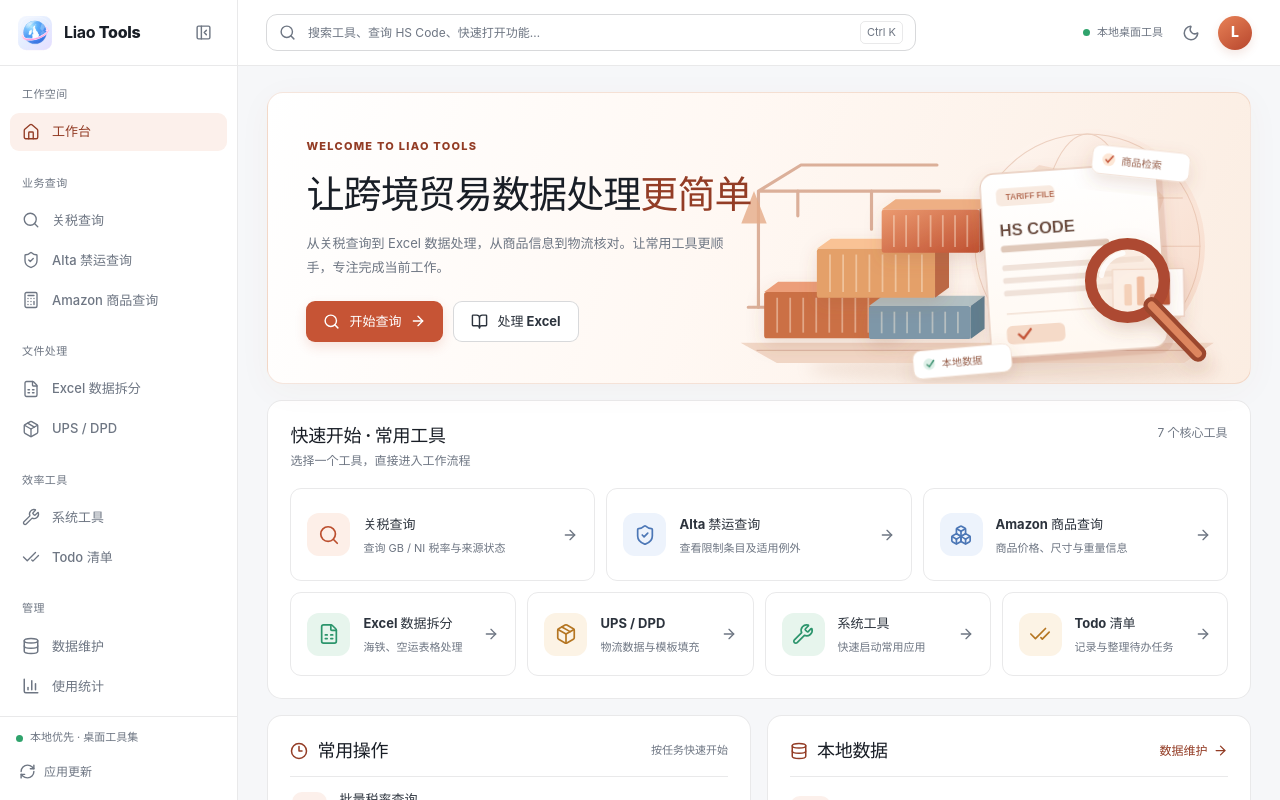
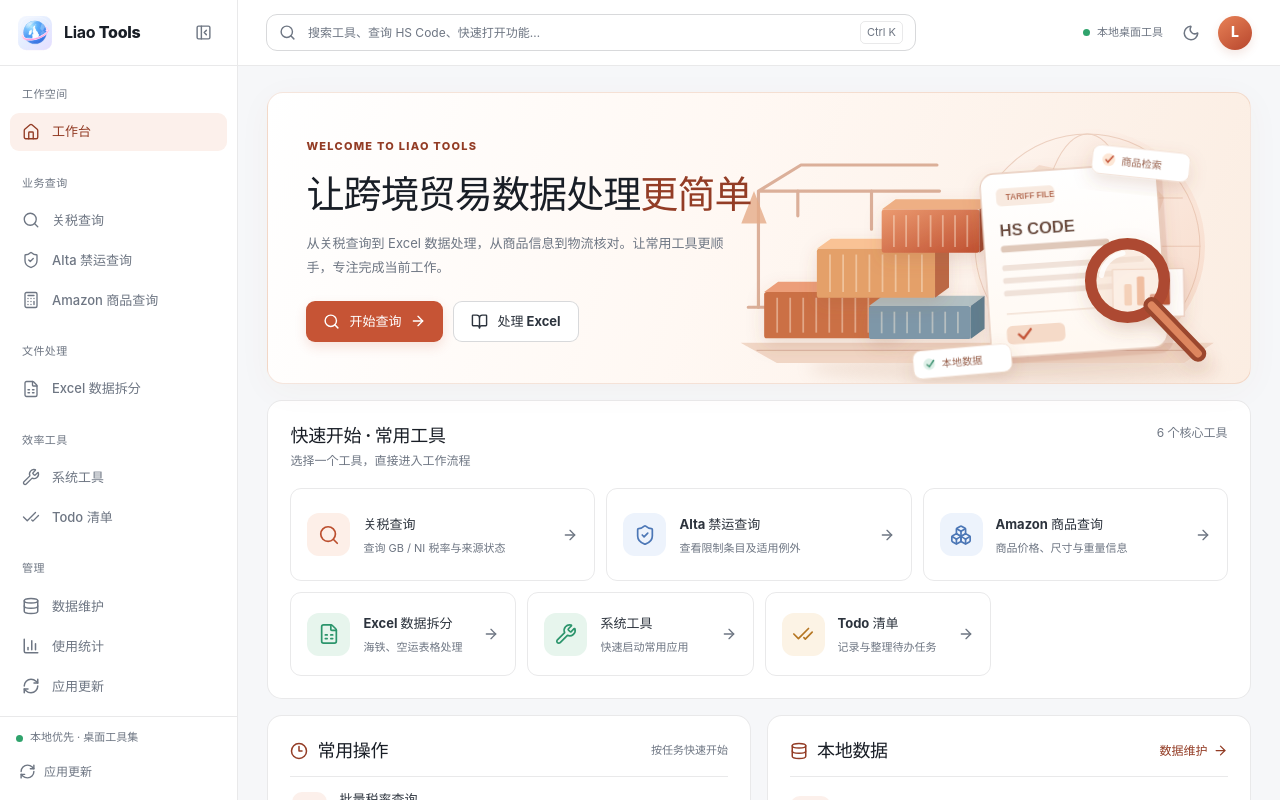
Before and after one commit to liao-works/liao-tools, a React (Vite) app: page / in a window 1280 px wide. Built offline with nearby package versions, Linux system fonts and the light colour scheme; the HTML template or start-up script is replaced by a standard one.

Commit message:
feat(ups-dpd): UPS / DPD 处理功能暂时下架
移除侧边栏、导航配置、首页工具卡片与常用操作、命令面板中的入口，
并下掉 /ups-dpd 路由；页面与 Rust 后端代码保留，便于后续恢复。

```diff
--- a/src/App.tsx
+++ b/src/App.tsx
@@ -8,7 +8,6 @@ import { CbmPage } from './features/cbm/CbmPage';
 import { HomePage } from './features/home/HomePage';
 import { TaxPage } from './features/tax/TaxPage';
 import { ExcelPage } from './features/excel/ExcelPage';
-import { UpsUpdPage } from './features/ups-dpd/UpsUpdPage';
 import { RevCalPage } from './features/revcal/RevCalPage';
 import { SystemToolsPage } from './features/system-tools/SystemToolsPage';
 import { SettingsPage } from './features/settings/SettingsPage';
@@ -70,7 +69,6 @@ function App() {
           <Route path="tax" element={<TaxPage />} />
           <Route path="cbm" element={<CbmPage />} />
           <Route path="excel" element={<ExcelPage />} />
-          <Route path="ups-dpd" element={<UpsUpdPage />} />
           <Route path="revcal" element={<RevCalPage />} />
           <Route path="system-tools" element={<SystemToolsPage />} />
           <Route path="settings" element={<SettingsPage />} />
--- a/src/components/layout/CommandPalette.tsx
+++ b/src/components/layout/CommandPalette.tsx
@@ -8,7 +8,6 @@ const commands = [
   { label:'Alta 禁运查询', detail:'禁运条目及例外', path:'/alta', keywords:'禁止 出口 合规' },
   { label:'Amazon 商品查询', detail:'ASIN、尺寸与价格', path:'/revcal', keywords:'亚马逊 收益 计算器' },
   { label:'Excel 数据拆分', detail:'海铁、空运工作簿', path:'/excel', keywords:'表格 图片 合并单元格' },
-  { label:'UPS / DPD 模板处理', detail:'物流模板填充', path:'/ups-dpd', keywords:'快递 预报 单件明细' },
   { label:'系统工具', detail:'常用及自定义程序', path:'/system-tools', keywords:'工具箱 launcher' },
   { label:'Todo 清单', detail:'待办与桌面小组件', path:'/todo', keywords:'task 任务' },
   { label:'数据维护', detail:'税率数据库与审计', path:'/tax?tab=update', keywords:'同步 更新 审计' },
--- a/src/components/layout/GlobalCommand.tsx
+++ b/src/components/layout/GlobalCommand.tsx
@@ -69,7 +69,7 @@ export function GlobalCommand() {
                 go(items[selected].href);
               }
             }}
-            placeholder="搜索工具，例如关税、Amazon、DPD..."
+            placeholder="搜索工具，例如关税、Excel、Amazon..."
             className="h-14 min-w-0 flex-1 bg-transparent text-sm text-foreground outline-none placeholder:text-muted-foreground"
           />
           <kbd className="rounded border border-border px-2 py-1 text-xs text-muted-foreground">Esc</kbd>
--- a/src/components/layout/Sidebar.tsx
+++ b/src/components/layout/Sidebar.tsx
@@ -1,7 +1,7 @@
 import { NavLink } from 'react-router-dom';
 import {
   BarChart3,
-  Home, Search, ShieldCheck, Package, FileSpreadsheet, Wrench,
+  Home, Search, ShieldCheck, FileSpreadsheet, Wrench,
   CheckCheck, Settings, Database, Calculator, PanelLeftClose, PanelLeftOpen, RefreshCw
 } from 'lucide-react';
 
@@ -16,7 +16,6 @@ const groups = [
   ] },
   { label: '文件处理', items: [
     { label: 'Excel 数据拆分', href: '/excel', icon: FileSpreadsheet },
-    { label: 'UPS / DPD', href: '/ups-dpd', icon: Package },
   ] },
   { label: '效率工具', items: [
     { label: '系统工具', href: '/system-tools', icon: Wrench },
--- a/src/components/layout/navigation.ts
+++ b/src/components/layout/navigation.ts
@@ -6,7 +6,6 @@ import {
   FileBarChart,
   FileSpreadsheet,
   Home,
-  Package,
   Percent,
   Search,
   Settings,
@@ -48,7 +47,6 @@ export const navGroups: ToolNavigationGroup[] = [
     title: '文件处理',
     items: [
       { title: 'Excel 拆分', href: '/excel', icon: FileSpreadsheet, description: '海铁有图、无图及空运处理', keywords: ['excel', 'xlsx', '海铁', '空运', '拆分'] },
-      { title: 'UPS / DPD', href: '/ups-dpd', icon: Package, description: '物流数据与模板填充', keywords: ['ups', 'dpd', '物流', '模板'] },
     ],
   },
   {
--- a/src/features/home/HomePage.tsx
+++ b/src/features/home/HomePage.tsx
@@ -1,7 +1,7 @@
 import { Link } from 'react-router-dom';
 import { useEffect, useState } from 'react';
 import {
-  ArrowRight, Search, ShieldCheck, Boxes, FileSpreadsheet, Package,
+  ArrowRight, Search, ShieldCheck, Boxes, FileSpreadsheet,
   Wrench, CheckCheck, Database, Clock3, ArrowUpRight, BookOpen, Info,
 } from 'lucide-react';
 import { taxApi } from '@/lib/api/tax';
@@ -12,7 +12,6 @@ const tools = [
   { name: 'Alta 禁运查询', text: '查看限制条目及适用例外', to: '/alta', icon: ShieldCheck, accent: 'blue' },
   { name: 'Amazon 商品查询', text: '商品价格、尺寸与重量信息', to: '/revcal', icon: Boxes, accent: 'blue' },
   { name: 'Excel 数据拆分', text: '海铁、空运表格处理', to: '/excel', icon: FileSpreadsheet, accent: 'green' },
-  { name: 'UPS / DPD', text: '物流数据与模板填充', to: '/ups-dpd', icon: Package, accent: 'amber' },
   { name: '系统工具', text: '快速启动常用应用', to: '/system-tools', icon: Wrench, accent: 'green' },
   { name: 'Todo 清单', text: '记录与整理待办任务', to: '/todo', icon: CheckCheck, accent: 'amber' },
 ];
@@ -56,7 +55,7 @@ export function HomePage() {
     <section className="lt-home-section" aria-labelledby="tools-title">
       <div className="lt-section-heading">
         <div><h2 id="tools-title">快速开始 · 常用工具</h2><p>选择一个工具，直接进入工作流程</p></div>
-        <span className="lt-section-count">7 个核心工具</span>
+        <span className="lt-section-count">6 个核心工具</span>
       </div>
       <div className="lt-tools-grid lt-tools-grid--balanced">
         {tools.map(({ name, text, to, icon: Icon, accent }) =>
@@ -75,11 +74,6 @@ export function HomePage() {
           <Link to="/tax?tab=batch" className="lt-workflow-item">
             <span className="lt-workflow-glyph"><FileSpreadsheet size={18}/></span>
             <span><strong>批量税率查询</strong><small>导入 Excel，生成包含状态的查询结果</small></span>
-            <ArrowUpRight size={16}/>
-          </Link>
-          <Link to="/ups-dpd" className="lt-workflow-item">
-            <span className="lt-workflow-glyph"><Package size={18}/></span>
-            <span><strong>处理物流总结单</strong><small>选择 UPS / DPD 模板及源文件</small></span>
             <ArrowUpRight size={16}/>
           </Link>
           <Link to="/alta?tab=batch" className="lt-workflow-item">
```
